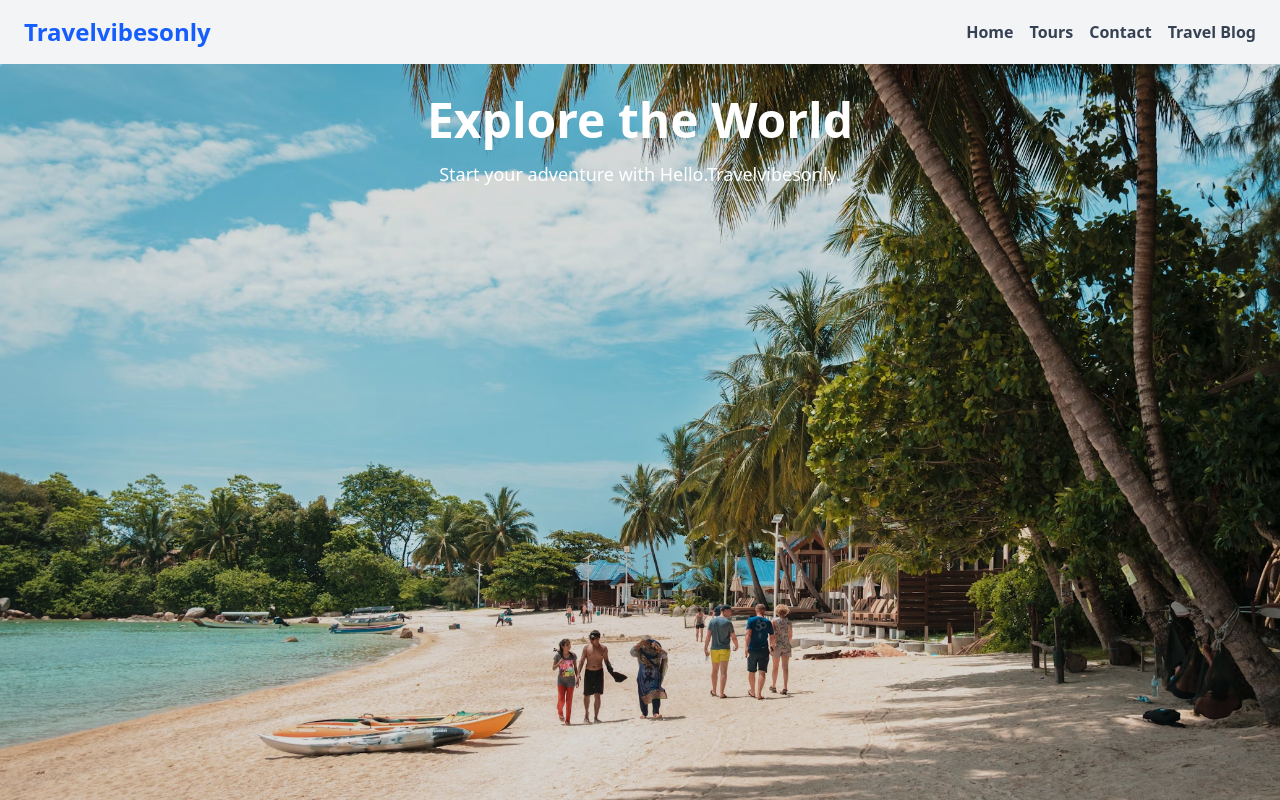
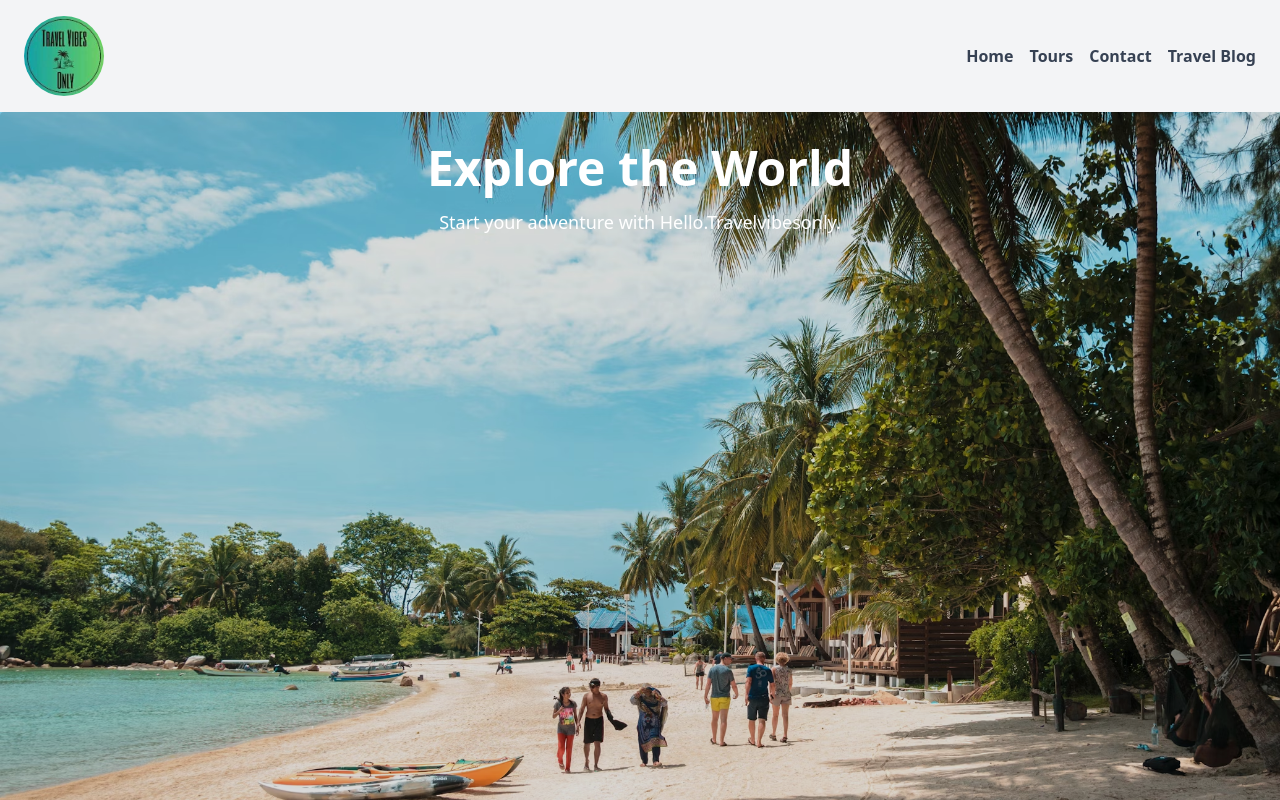
Before and after one commit to ionutpetru4046/my-app, a React (Vite) app: page / in a window 1280 px wide. Shown: the top 800 px of the page. Built offline with nearby package versions, Linux system fonts and the light colour scheme.

Commit message:
logo added to navbar

```diff
--- a/src/components/Navbar.jsx
+++ b/src/components/Navbar.jsx
@@ -1,9 +1,13 @@
 import { Link } from 'react-router-dom'
+import logo from "../assets/travelvibesonly.jpg";
 
 const Navbar = () => {
   return (
     <nav className="bg-gray-100 shadow-md px-6 py-4 flex justify-between items-center">
-      <Link to="/" className="text-2xl font-bold text-blue-600">Travelvibesonly</Link>
+      <Link to="/"
+        className="text-2xl font-bold text-blue-600">
+        <img src={logo} alt="Travelvibesonly Logo" className="w-auto h-20 rounded-full" />
+       </Link>
       <div className="space-x-4">
         <Link to="/" className="text-gray-700 hover:text-blue-600 font-bold">Home</Link>
         <Link to="/tours" className="text-gray-700 hover:text-blue-600 font-bold">Tours</Link>
```
Also changed, not shown: src/assets/travelvibesonly.jpg (added).
